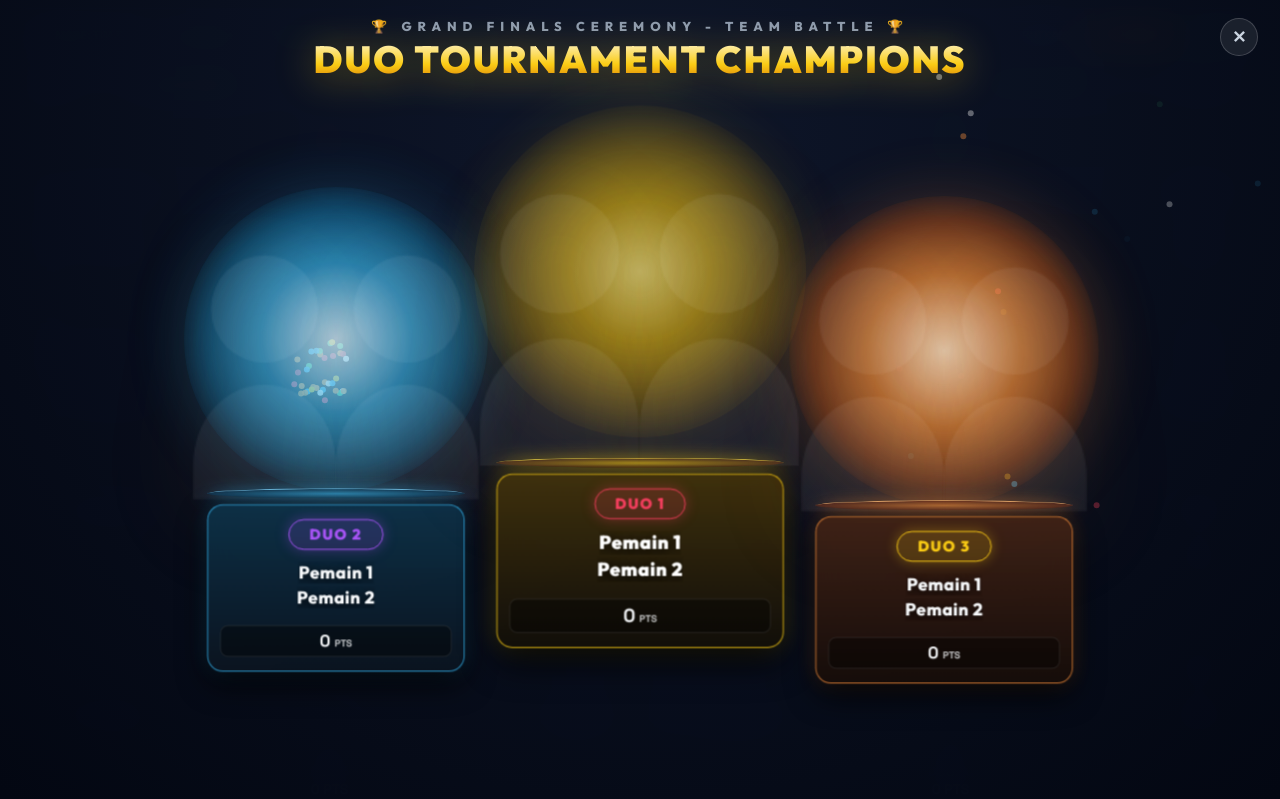
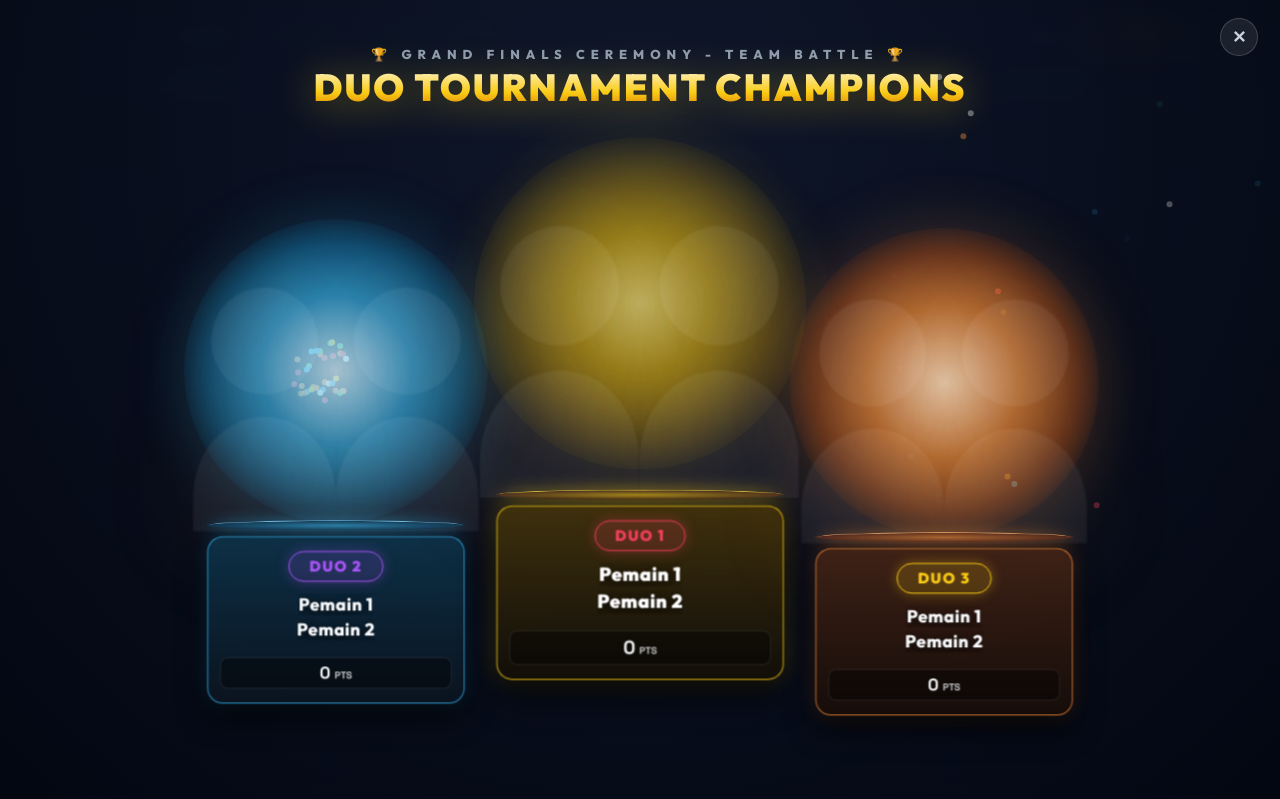
Before and after one commit to ftwa/papan-skor-roblox, a plain HTML site: page papan-skor-sohe/public/index.html in a window 1280 px wide. Both pictures are taken after a click on the button "🏆 PODIUM". Shown: the top 799 px of the page. Drawn offline with Linux system fonts and the light colour scheme.

Commit message:
Update papan-skor-sohe/public/index.html: Turunkan sedikit posisi podium dari batas atas layar

```diff
--- a/papan-skor-sohe/public/index.html
+++ b/papan-skor-sohe/public/index.html
@@ -697,7 +697,7 @@
       background: radial-gradient(circle at 50% 15%, rgba(15, 23, 42, 0.97), rgba(3, 7, 18, 0.99));
       backdrop-filter: blur(16px); -webkit-backdrop-filter: blur(16px);
       z-index: 30000; justify-content: flex-start; align-items: center; flex-direction: column;
-      padding: 12px 16px 20px 16px; overflow-y: auto; overflow-x: hidden;
+      padding: 38px 16px 24px 16px; overflow-y: auto; overflow-x: hidden;
     }
     .winner-overlay.active { display: flex; }
     .btn-close-winner {
@@ -719,7 +719,7 @@
 
     /* HEADER: POSISI DI ATAS PAS DENGAN TABEL SCOREBOARD */
     .winner-header {
-      text-align: center; margin-top: 6px; margin-bottom: 18px; position: relative; z-index: 30008;
+      text-align: center; margin-top: 8px; margin-bottom: 22px; position: relative; z-index: 30008;
     }
     .winner-subtitle {
       font-family: 'Outfit', sans-serif; font-size: 13px; letter-spacing: 6px;
@@ -3500,12 +3500,12 @@
     function autoScalePodium() {
     const scaler = document.getElementById('podiumStageScaler');
     if (!scaler) return;
-    const targetW = 1260; // Paskan dengan ukuran tabel scoreboard .container (1260px)
-    const targetH = 580; // Proporsional di bagian atas layar
+    const targetW = 1260;
+    const targetH = 610;
     const winW = window.innerWidth || document.documentElement.clientWidth || 1260;
     const winH = window.innerHeight || document.documentElement.clientHeight || 800;
     const scaleX = (winW - 32) / targetW;
-    const scaleY = (winH - 40) / targetH;
+    const scaleY = (winH - 64) / targetH;
     let scale = Math.min(scaleX, scaleY);
     if (scale < 0.3) scale = 0.3;
     if (scale > 1.05) scale = 1.05;
```
